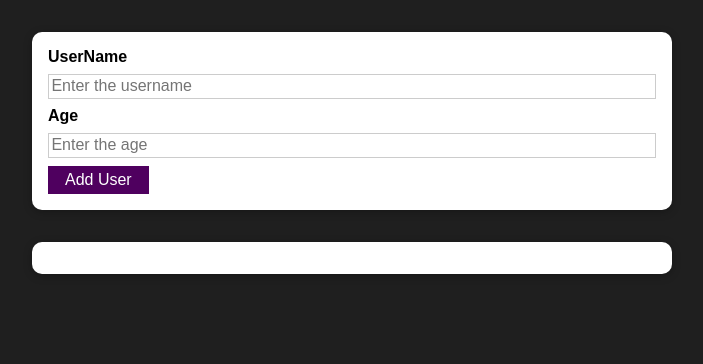
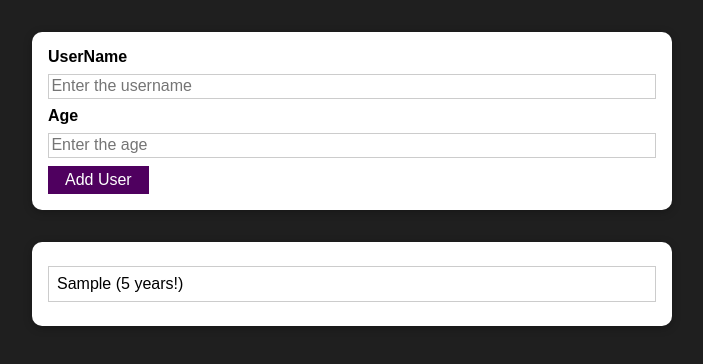
Before and after one commit to Eshwar17/User-Management-App, a React (Create React App) app: page / in a window 1280 px wide. Both pictures are taken after typing "Sample", "5" into the empty fields and a click on the button "Add User". Shown: the top 364 px of the page, without its empty margins (288-991 px from the left). Built offline with nearby package versions, Linux system fonts and the light colour scheme.

Commit message:
Managed the users list via state

```diff
--- a/src/App.js
+++ b/src/App.js
@@ -1,11 +1,20 @@
+import React, {useState} from "react";
 import AddUser from "./components/Users/AddUser";
 import UsersList from "./components/Users/UsersList";
 
 function App() {
+  const [usersList, setUsersList] = useState([]);
+
+  const addUserHandler = (uName, uAge) => {
+    setUsersList((prevState) => {
+      return [...prevState,{name: uName, age: uAge, id: Math.random().toString}];
+    })
+  }
+
   return (
     <div className="App">
-      <AddUser />
-      <UsersList users={[]}/>
+      <AddUser onAddUser={addUserHandler}/>
+      <UsersList users={usersList}/>
     </div>
   );
 }
--- a/src/components/Users/AddUser.js
+++ b/src/components/Users/AddUser.js
@@ -16,6 +16,7 @@
         return;
     }
     console.log(enteredUsername, enteredAge);
+    props.onAddUser(enteredUsername, enteredAge);
     setEnteredUsername('');
     setEnteredAge('');
   };
--- a/src/components/Users/UsersList.js
+++ b/src/components/Users/UsersList.js
@@ -7,7 +7,7 @@
     <Card className={classes.users}>
       <ul>
         {props.users.map((user) => {
-          return <li>
+          return <li key={user.id}>
             {user.name} ({user.age} years!)
           </li>;
         })}
```
